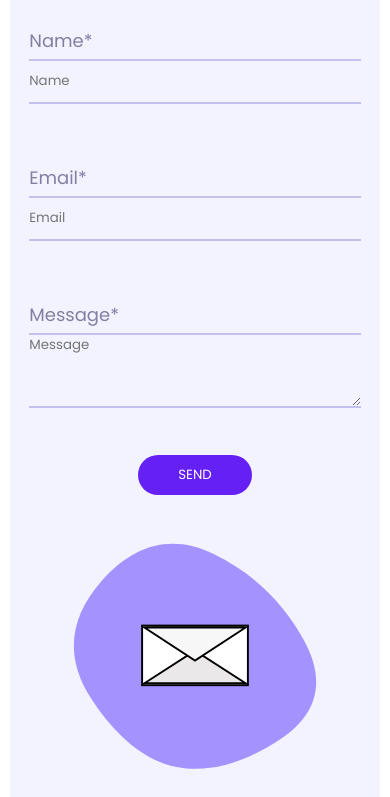
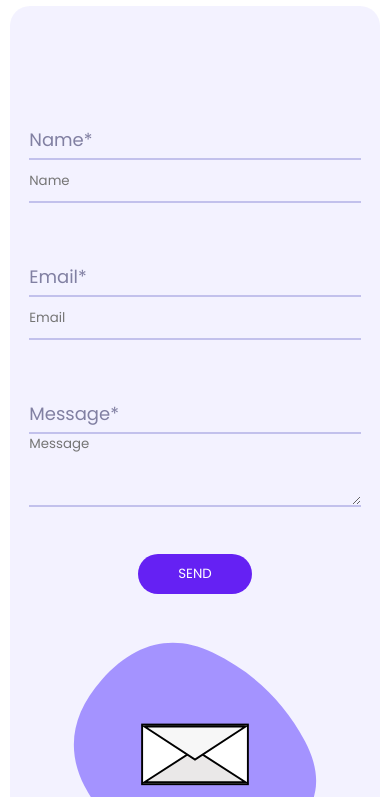
Before and after one commit to Vincent1Vincent2/PortfolioV2, a plain HTML site: page contact.html in a window 390 px wide. Shown: the part 226-1023 px from the top of the page. Drawn offline with Linux system fonts and the light colour scheme.

Commit message:
More responsive design in mobileview

```diff
--- a/styles/style.css
+++ b/styles/style.css
@@ -900,7 +900,7 @@ textarea:focus {
   }
 
   .contactContainer {
-    height: 105svh;
+    height: 130svh;
     border-radius: 20px;
     background-color: rgba(245, 243, 243, 0);
     display: flex;
@@ -915,7 +915,7 @@ textarea:focus {
   }
 
   .formContainer {
-    height: 100svh;
+    height: 120svh;
     display: flex;
     justify-content: center;
     flex-direction: column-reverse;
```
